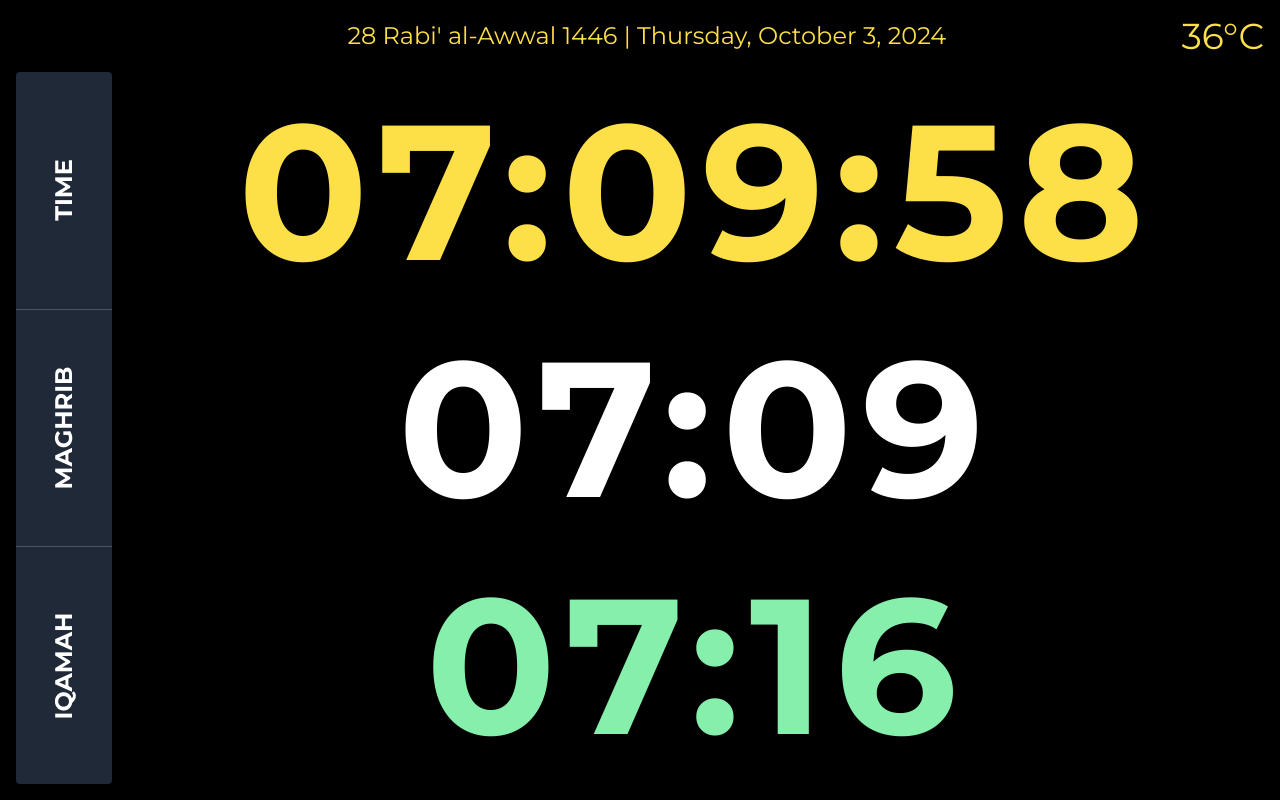
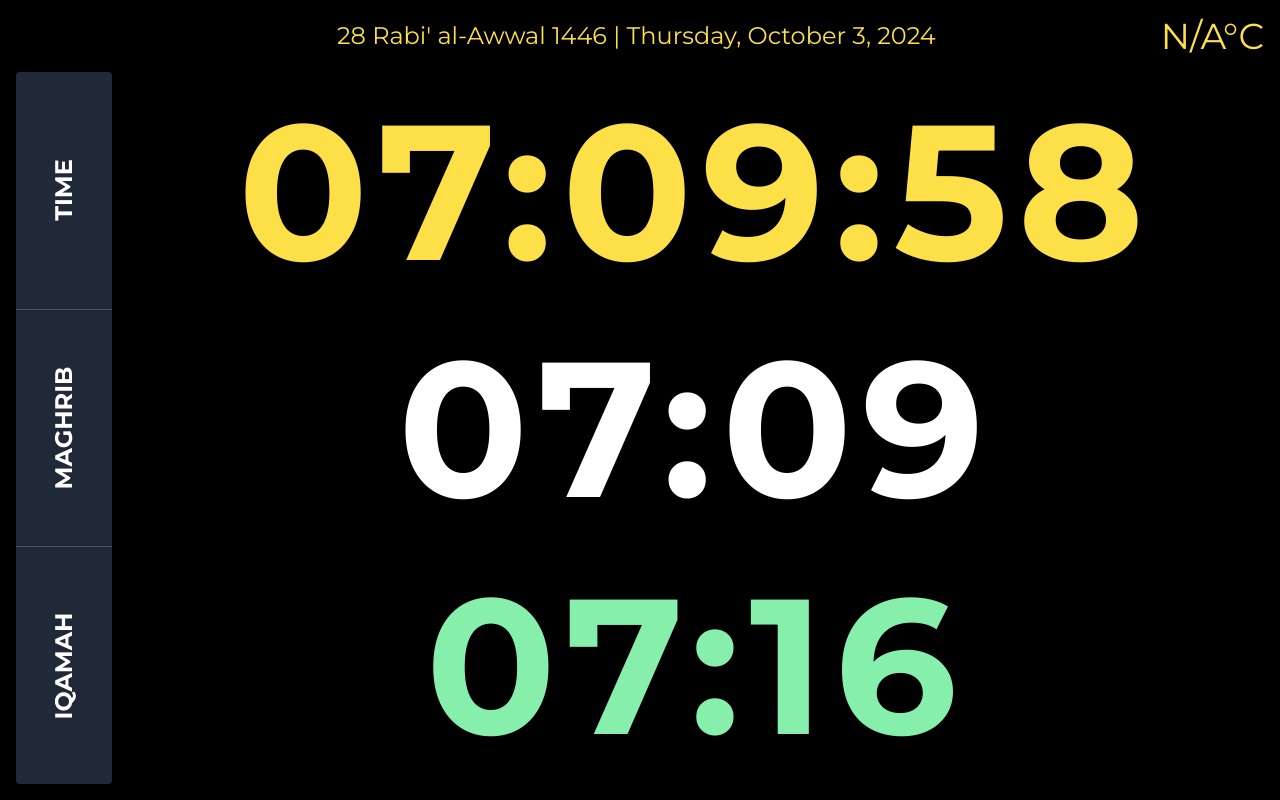
Before and after one commit to adhhamdev/masjid-os, a Next.js app: page /clock/1 in a window 1280 px wide. Built offline with nearby package versions, Linux system fonts and the light colour scheme; no server answers.

Commit message:
fix clock

```diff
--- a/components/clocks/full-dark.tsx
+++ b/components/clocks/full-dark.tsx
@@ -35,9 +35,8 @@ function gregorianToIslamicDate(date: Date) {
     return { day, month, year };
 }
 
-export default function Component() {
+export default function FullDark({ hours, minutes, seconds, azanTime, iqamahTime, islamicDate, englishDate, prayerName, temperature }: FullDarkProps) {
     const [time, setTime] = useState(new Date())
-    const [temperature] = useState(36)
     const [labels] = useState(['TIME', 'MAGHRIB', 'IQAMAH'])
 
     useEffect(() => {
```
